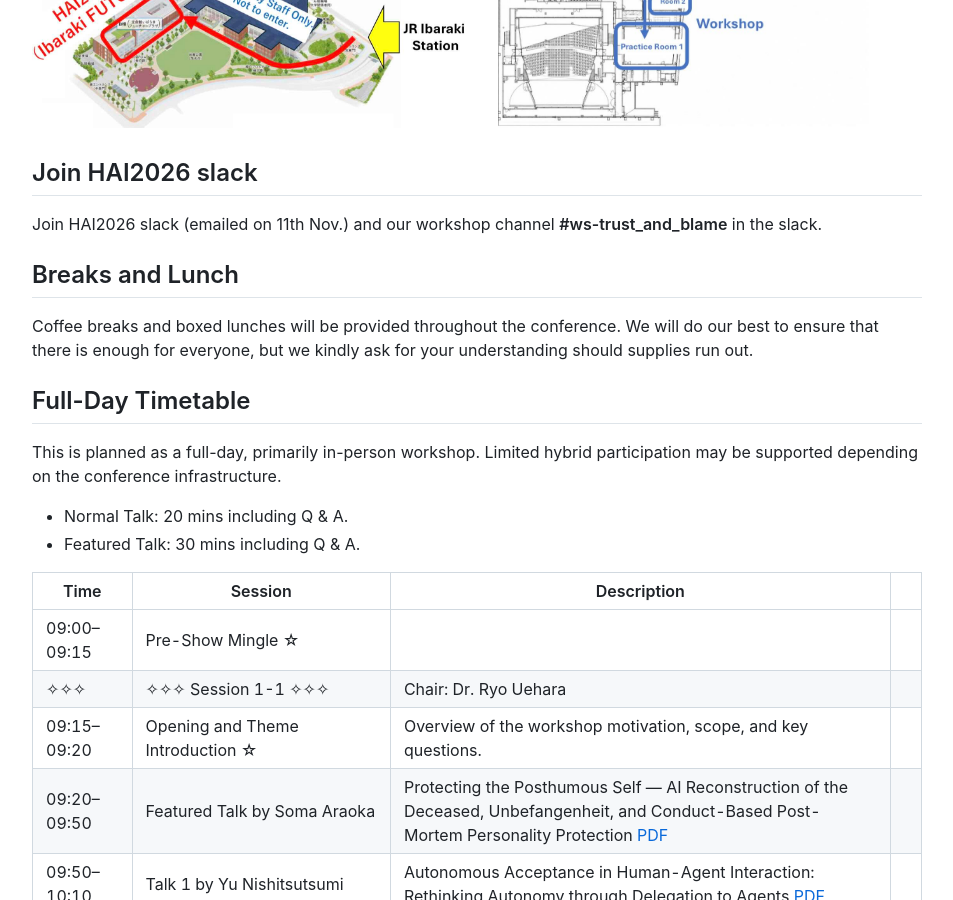
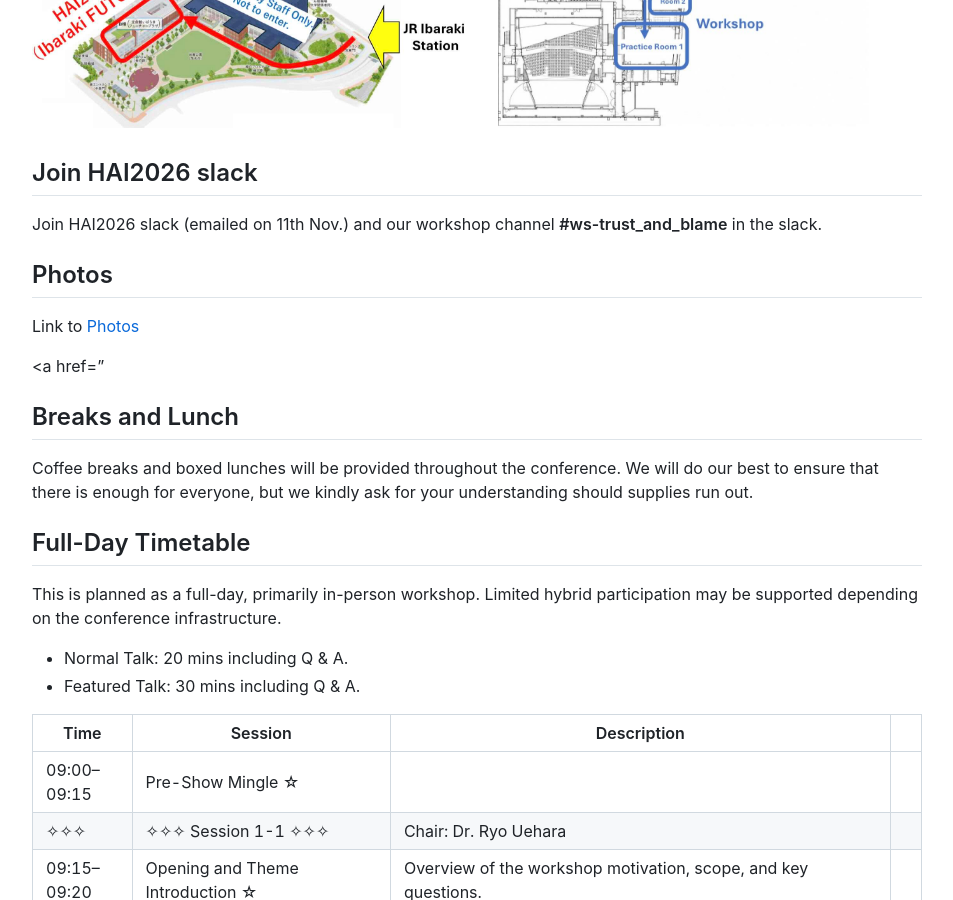
Before and after one commit to virtualcom-designlab/TBSA2026, a Jekyll site: the page built from program.md, in a window 1280 px wide and 900 px high, scrolled down 827 px. Shown: the whole window, without its empty margins (163-1116 px from the left). Built offline with Jekyll 4.4.1, drawn with Linux system fonts in a browser that asks for light colours; our own code applies the rules of GitHub Pages for plain Markdown files.

Commit message:
Update program.md

```diff
--- a/program.md
+++ b/program.md
@@ -16,6 +16,10 @@ Practice Room 2 in the ground floor at Future Plaza building in [OIC](https://en
 ## Join HAI2026 slack
 Join HAI2026 slack (emailed on 11th Nov.) and our workshop channel **#ws-trust_and_blame** in the slack.
 
+## Photos
+Link to [Photos](https://lab.yoneyone.net/tmp/tbsa2026photo/index.php)
+
+<a href="
 ## Breaks and Lunch
 Coffee breaks and boxed lunches will be provided throughout the conference. We will do our best to ensure that there is enough for everyone, but we kindly ask for your understanding should supplies run out.
 
```
